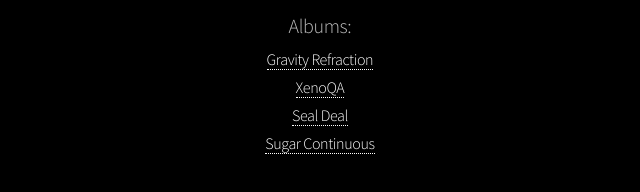
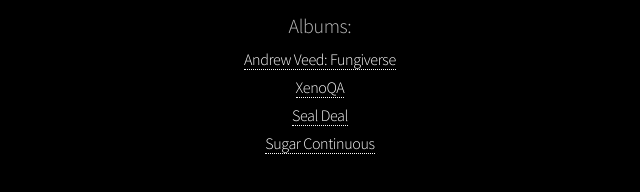
Before and after one commit to andrey-avdeev/andrey-avdeev.github.io, a plain HTML site: page index.html in a window 1280 px wide. Shown: the part 484-676 px from the top of the page, 330-970 px from the left. Drawn offline with Linux system fonts and the light colour scheme.

Commit message:
Update index.html

```diff
--- a/index.html
+++ b/index.html
@@ -92,8 +92,8 @@
                 <div class="-1u" style="display: inline-block;">
                     <p>Albums:</p>
                     <ul>
-                        <li><a href="https://retrigg.bandcamp.com/album/gravity-refraction" title="Gravity Refraction"><span
-                                class="label">Gravity Refraction</span></a></li>
+                        <li><a href="https://ubertrend.bandcamp.com/album/fungiverse" title="Andrew Veed: Fungiverse"><span
+                                class="label">Andrew Veed: Fungiverse</span></a></li>
                         <li><a href="https://retrigg.bandcamp.com/album/xenoqa" title="XenoQA"><span class="label">XenoQA</span></a>
                         </li>
                         <li><a href="https://ubertrend.bandcamp.com/track/seal-deal" title="Seal Deal"><span class="label">Seal Deal</span></a>
```
